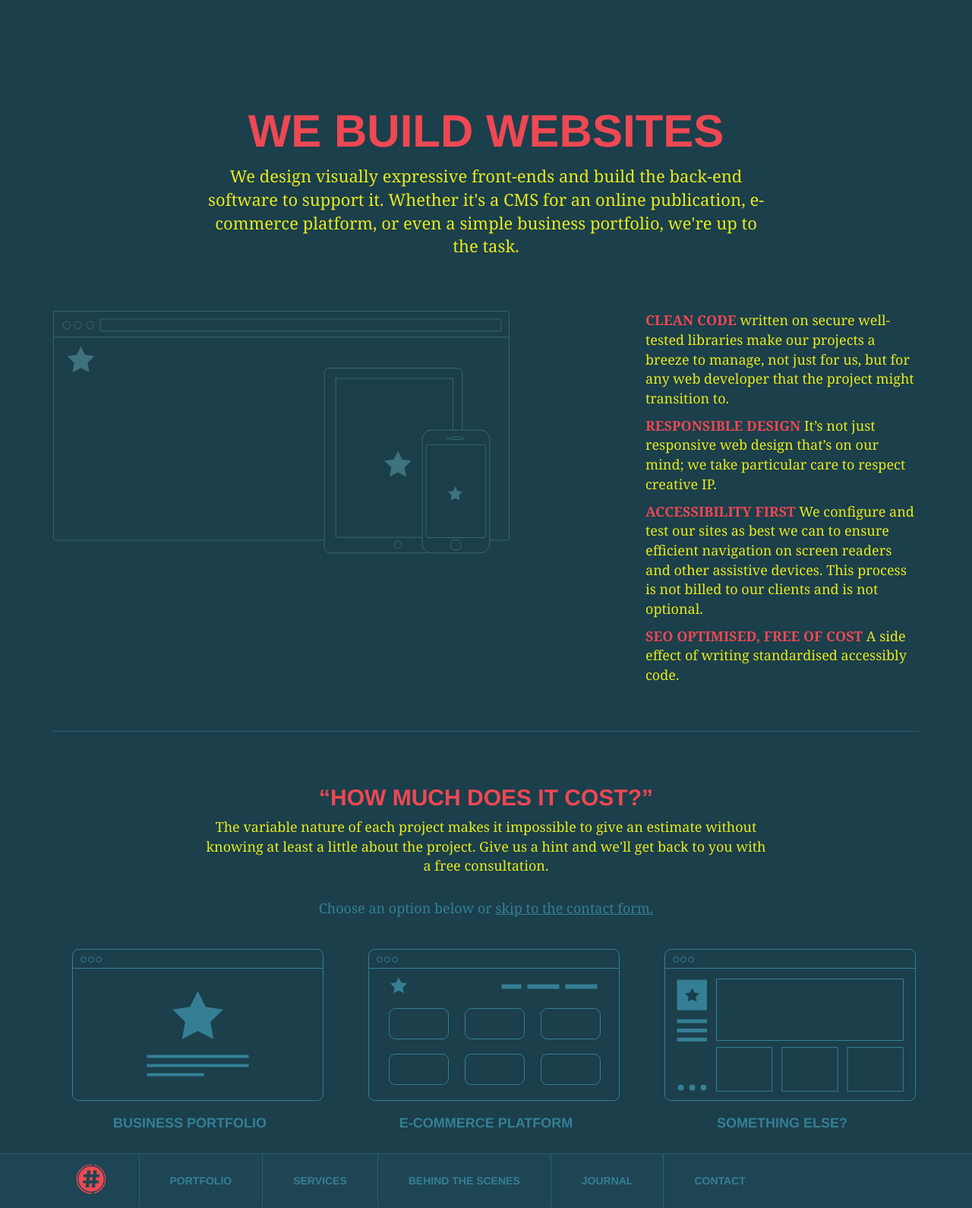
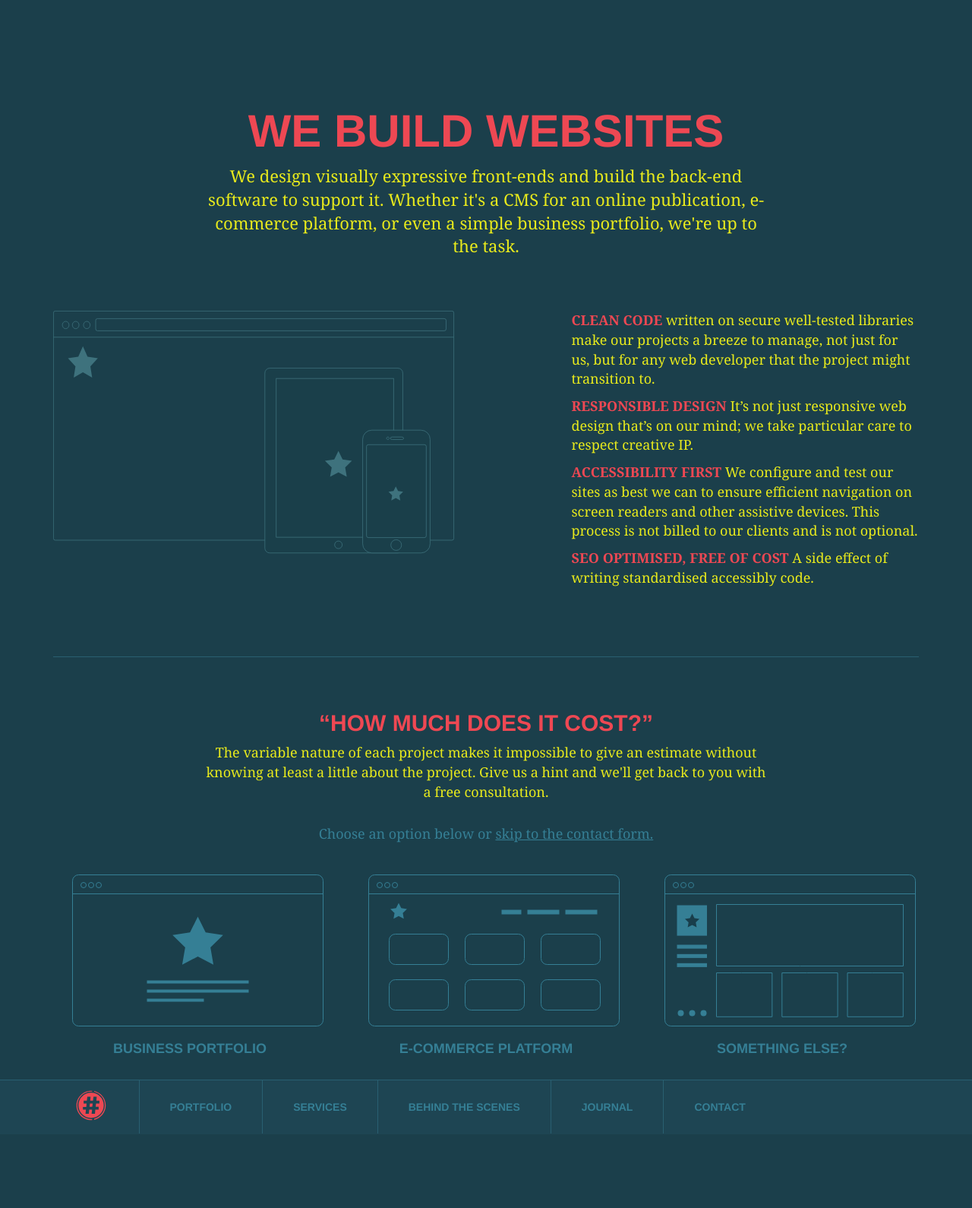
Before and after one commit to HashCookies/hashcookies.github.io, a Jekyll site: the page built from services.html, in a window 1280 px wide. Shown: the whole page at 76% size. Built offline with Jekyll 4.4.1, drawn with Linux system fonts in a browser that asks for light colours; nearby versions of some CDN libraries; comment, search, counter and statistics services are not loaded; after the commit the page ends 1493 px from its top, so only the background shows below that.

Commit message:
Refining SVG

```diff
--- a/_includes/services.html
+++ b/_includes/services.html
@@ -14,10 +14,9 @@
 
 			<div class="clearfix"></div>
 
-			<div class="col-md-8">
+			<div class="col-md-7">
 				<div id="browser-frames" class="svg-wrap">
-					<?xml version="1.0" encoding="UTF-8" standalone="no"?>
-					<svg width="752px" height="400px" viewBox="0 0 752 400" version="1.1" xmlns="http://www.w3.org/2000/svg" xmlns:xlink="http://www.w3.org/1999/xlink" xmlns:sketch="http://www.bohemiancoding.com/sketch/ns">
+					<svg width="661px" height="400px" viewBox="0 0 661 400" version="1.1" xmlns="http://www.w3.org/2000/svg" xmlns:xlink="http://www.w3.org/1999/xlink" xmlns:sketch="http://www.bohemiancoding.com/sketch/ns">
 					    <!-- Generator: Sketch 3.0.4 (8054) - http://www.bohemiancoding.com/sketch -->
 					    <title>cross-platform</title>
 					    <desc>Created with Sketch.</desc>
@@ -25,21 +24,21 @@
 					    <g id="Page-1" stroke="none" stroke-width="1" fill="none" fill-rule="evenodd" sketch:type="MSPage">
 					        <g id="cross-platform" sketch:type="MSLayerGroup" transform="translate(0.500000, 0.500000)">
 					            <g id="browser-window" sketch:type="MSShapeGroup">
-					                <rect id="Rectangle-1" stroke="#3E727D" x="0" y="0" width="750" height="377" rx="3"></rect>
-					                <path d="M0,43 L750,43" id="Line" stroke="#3E727D" fill="#000000"></path>
-					                <circle id="Oval-1" stroke="#3E727D" cx="22" cy="23" r="6"></circle>
-					                <path d="M40,29 C43.3137085,29 46,26.3137085 46,23 C46,19.6862915 43.3137085,17 40,17 C36.6862915,17 34,19.6862915 34,23 C34,26.3137085 36.6862915,29 40,29 Z" id="Oval-2" stroke="#3E727D"></path>
-					                <path d="M60,29 C63.3137085,29 66,26.3137085 66,23 C66,19.6862915 63.3137085,17 60,17 C56.6862915,17 54,19.6862915 54,23 C54,26.3137085 56.6862915,29 60,29 Z" id="Oval-3" stroke="#3E727D"></path>
-					                <rect id="Rectangle-2" stroke="#3E727D" x="77" y="13" width="660" height="20" rx="3"></rect>
-					                <path d="M45.0913269,93.4166667 L31.3718542,100.712901 L33.9920402,85.2592285 L22.8927536,74.3148766 L38.2315904,72.060216 L45.0913269,58 L51.9510633,72.060216 L67.2899001,74.3148766 L56.1906135,85.2592285 L58.8107995,100.712901 L45.0913269,93.4166667 Z" id="Star-3-3" fill="#3E727D"></path>
+					                <rect id="Rectangle-1" stroke="#3E727D" x="0" y="0" width="659" height="377" rx="3"></rect>
+					                <path d="M0,43 L659,43" id="Line" stroke="#3E727D" fill="#000000"></path>
+					                <ellipse id="Oval-1" stroke="#3E727D" cx="20.1226667" cy="23" rx="5.488" ry="6"></ellipse>
+					                <path d="M36.5866667,29 C39.6176054,29 42.0746667,26.3137085 42.0746667,23 C42.0746667,19.6862915 39.6176054,17 36.5866667,17 C33.555728,17 31.0986667,19.6862915 31.0986667,23 C31.0986667,26.3137085 33.555728,29 36.5866667,29 Z" id="Oval-2" stroke="#3E727D"></path>
+					                <path d="M54.88,29 C57.9109387,29 60.368,26.3137085 60.368,23 C60.368,19.6862915 57.9109387,17 54.88,17 C51.8490613,17 49.392,19.6862915 49.392,23 C49.392,26.3137085 51.8490613,29 54.88,29 Z" id="Oval-3" stroke="#3E727D"></path>
+					                <rect id="Rectangle-2" stroke="#3E727D" x="69.5" y="12.5" width="576.814667" height="20" rx="3"></rect>
+					                <path d="M48.4932698,100.829457 L33.3180441,109.652811 L36.2162542,90.9646484 L23.9392386,77.7296182 L40.9056568,75.0030519 L48.4932698,58 L56.0808828,75.0030519 L73.0473009,77.7296182 L60.7702854,90.9646484 L63.6684955,109.652811 L48.4932698,100.829457 Z" id="Star-3-3" fill="#3E727D"></path>
 					            </g>
-					            <g id="ipad" transform="translate(446.000000, 94.000000)" sketch:type="MSShapeGroup">
+					            <g id="ipad" transform="translate(348.000000, 94.000000)" sketch:type="MSShapeGroup">
 					                <rect id="Rectangle-6" stroke="#3E727D" fill="#1A3F4A" x="0" y="0" width="227" height="304" rx="8"></rect>
 					                <rect id="Rectangle-7" stroke="#3E727D" fill="#1A3F4A" x="18.6941176" y="16.9384164" width="193.172549" height="261.208211"></rect>
 					                <ellipse id="Oval-5" stroke="#3E727D" cx="121.066667" cy="290.627566" rx="6.23137255" ry="6.24046921"></ellipse>
 					                <path d="M121.091327,171.416667 L107.371854,178.712901 L109.99204,163.259228 L98.8927536,152.314877 L114.23159,150.060216 L121.091327,136 L127.951063,150.060216 L143.2899,152.314877 L132.190613,163.259228 L134.8108,178.712901 L121.091327,171.416667 Z" id="Star-3-2" fill="#3E727D"></path>
 					            </g>
-					            <g id="iphone" transform="translate(607.000000, 196.000000)" sketch:type="MSShapeGroup">
+					            <g id="iphone" transform="translate(509.000000, 196.000000)" sketch:type="MSShapeGroup">
 					                <rect id="Rectangle-3" stroke="#3E727D" fill="#1A3F4A" x="0" y="0" width="111" height="202" rx="15"></rect>
 					                <rect id="Rectangle-4" stroke="#3E727D" x="6.32278481" y="23.8472222" width="98.3544304" height="152.902778" rx="3"></rect>
 					                <ellipse id="Oval-4" stroke="#3E727D" cx="55.1487342" cy="189.024306" rx="8.78164557" ry="8.76736111"></ellipse>
@@ -52,7 +51,7 @@
 					</svg>
 				</div>
 			</div>
-			<div class="col-md-4">
+			<div class="col-md-5">
 				<div class="row">
 					<div class="col-sm-12 hidden-xs">
 						<p><strong>Clean Code</strong> written on secure well-tested libraries make our projects a breeze to manage, not just for us, but for any web developer that the project might transition to.</p>
```
